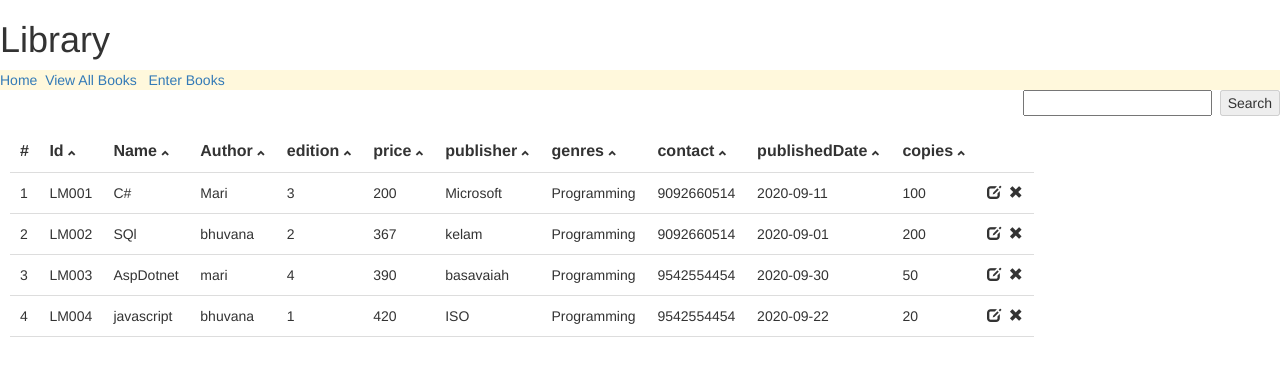
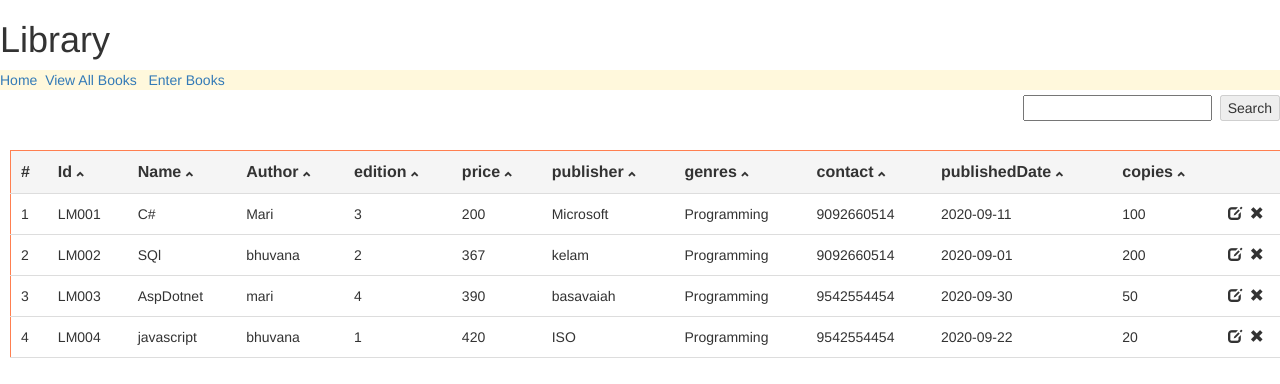
Before and after one commit to KelamBasavaiah/Angular8LibraryManagement, an Angular app: page /ViewBooks in a window 1280 px wide. Shown: the top 384 px of the page. Built offline with nearby package versions, Linux system fonts and the light colour scheme.

Commit message:
CSS changes in view BOOKs

```diff
--- a/src/app/Components/view-books/view-books.component.css
+++ b/src/app/Components/view-books/view-books.component.css
@@ -1,17 +1,23 @@
+.search{
+  float: right;
+  margin: 5px 0px 0px 0px;
+}
 table, td, th {
     border: 1px;
   }
 
   table {
-    border-collapse: collapse;
-    width: 80%;
-    margin-top: 40px;
-   margin-left: 10px;
+    border-style: solid;
+    border-color: coral;
+    width: 100%;
+    margin: 60px 10px 10px 10px;
+
   }
 
   th {
     text-align:left;
     font-size: 16px;
+    background-color: #f5f5f5;
   }
   th, td {
     padding: 10px;
--- a/src/app/Components/view-books/view-books.component.html
+++ b/src/app/Components/view-books/view-books.component.html
@@ -1,4 +1,4 @@
-<div style="float: right;">
+<div class="search">
     <input [(ngModel)]="searchString">&nbsp;
     <button [disabled]="searchString.length<2" (click)=search(searchString)>Search</button>
     <br><button *ngIf="searchString.length>0" style="float: right;"(click)=clearFilters()>clear</button>
```
